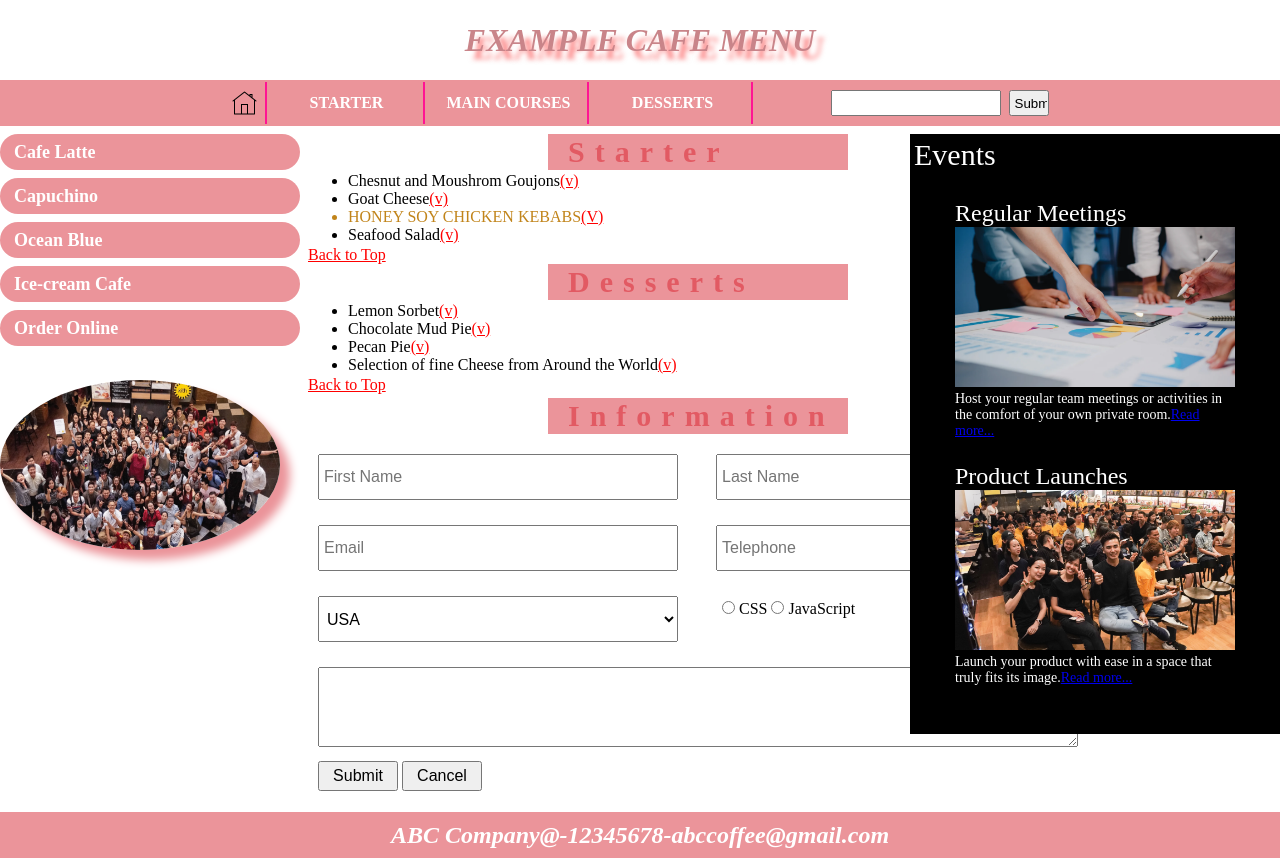
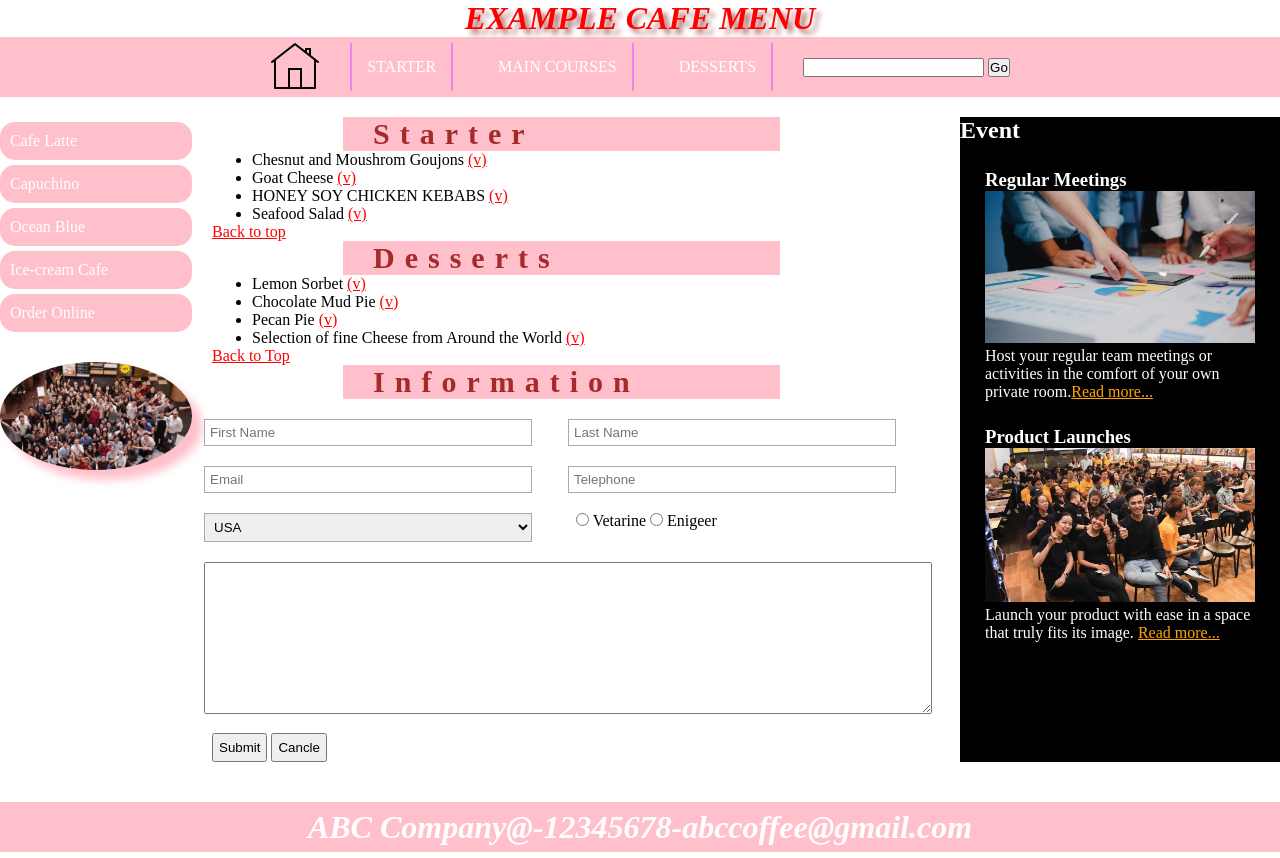
Before and after one commit to imthaivu/htcnweb2023, a plain HTML site: page tuan2/Bai1/index.html in a window 1280 px wide. Drawn offline with Linux system fonts and the light colour scheme.

Commit message:
lam tet 3 lan valentine lan 2

```diff
--- a/tuan2/Bai1/index.html
+++ b/tuan2/Bai1/index.html
@@ -1,123 +1,154 @@
 <!DOCTYPE html>
 <html lang="en">
   <head>
-    <meta charset="UTF-8">
-    <meta name="viewport" content="width=device-width, initial-scale=1.0">
+    <meta charset="UTF-8" />
+    <meta name="viewport" content="width=device-width, initial-scale=1.0" />
     <title>Cafe</title>
-    <link rel="stylesheet" href="style.css">
+    <link rel="stylesheet" href="style.css" />
   </head>
   <body>
-    <div class="container">
+    <div class="wrapper">
       <header>
-            <!-- Begin title -->
-            <h1>Example cafe menu</h1>
-            <!-- End title -->
-
-            <!-- Begin nav -->
-            <div id="nav">
-                <img src="img/icons8-home-50.png" alt="home">
-                <ul class="menu">
-                    <li><a href="#">Starter</a></li>
-                    <li><a href="#">Main Courses</a></li>
-                    <li><a href="#">Desserts</a></li>
+        <h1>EXAMPLE CAFE MENU</h1>
+        <nav>
+          <img src="./img/icons8-home-50.png" alt="home" />
+          <ul>
+            <li>STARTER</li>
+            <li>MAIN COURSES</li>
+            <li>DESSERTS</li>
           </ul>
-                <input type="text" value="" class="sreach">
-                <input type="submit" class="btn-submit">
+          <div class="search">
+            <input type="text" />
+            <button>Go</button>
           </div>
-            <!-- End nav -->
+        </nav>
       </header>
-        <section id="content">
-            <!-- Begin left -->
-            <div class="left">
+      <main>
+        <aside class="left">
           <p>Cafe Latte</p>
           <p>Capuchino</p>
           <p>Ocean Blue</p>
           <p>Ice-cream Cafe</p>
           <p>Order Online</p>
-                <img src="./img/company.png" alt="company">
-            </div>
-            <!-- End left -->
-
-            <!-- Begin center -->
+          <img src="./img/company.png" alt="company" />
+        </aside>
         <div class="center">
-                <div class="content-starter">
-                    <h1>Starter</h1>
+          <section class="sec">
+            <h2>Starter</h2>
             <ul>
-                        <li>Chesnut and Moushrom Goujons<a href="#">(v)</a></li>
-                        <li>Goat Cheese<a href="#">(v)</a></li>
-                        <li>Honey soy chicken kebabs<a href="#">(v)</a></li>
-                        <li>Seafood Salad<a href="#">(v)</a></li>
+              <li>Chesnut and Moushrom Goujons <a href="#">(v)</a></li>
+              <li>Goat Cheese <a href="#">(v)</a></li>
+              <li>HONEY SOY CHICKEN KEBABS <a href="#">(v)</a></li>
+              <li>Seafood Salad <a href="#">(v)</a></li>
+            </ul>
+            <a href="#">Back to top</a>
+          </section>
+          <section class="sec">
+            <h2>Desserts</h2>
+            <ul>
+              <li>Lemon Sorbet <a href="#">(v) </a></li>
+              <li>Chocolate Mud Pie <a href="#">(v)</a></li>
+              <li>Pecan Pie <a href="#">(v)</a></li>
+              <li>
+                Selection of fine Cheese from Around the World
+                <a href="#">(v)</a>
+              </li>
             </ul>
             <a href="#">Back to Top</a>
+          </section>
+          <section class="sec">
+            <h2>Information</h2>
+            <br />
+            <div class="row">
+              <input
+                type="text"
+                placeholder="First Name"
+                class="half-l col col-half"
+              />
+              <input
+                type="text"
+                placeholder="Last Name"
+                class="half-r col col-half"
+              />
+            </div>
+            <div class="row">
+              <input
+                type="email"
+                placeholder="Email"
+                class="half-l col col-half"
+              />
+              <input
+                type="text"
+                placeholder="Telephone"
+                class="half-r col col-half"
+              />
+            </div>
+            <div class="row">
+              <select name="" id="theid" class="half col col-half half-l">
+                <option value="USA">USA</option>
+                <option value="UK">UK</option>
+                <option value="VN">VN</option>
+              </select>
+              <div class="choose col col-half" style="border: none">
+                <input type="radio" name="choose" />
+                <label for="">Vetarine</label>
+                <input type="radio" name="choose" />
+                <label for="">Enigeer</label>
+              </div>
+              <textarea
+                name=""
+                id=""
+                cols="30"
+                rows="10"
+                placeholder=""
+              ></textarea>
+            </div>
+            <button>Submit</button>
+            <button>Cancle</button>
+          </section>
+        </div>
+        <aside class="right">
+          <h2>Event</h2>
+          <div class="event-container">
+            <div class="meet">
+              <h3>Regular Meetings</h3>
+              <img src="./img/meeting.png" alt="meet" />
+              <p>
+                Host your regular team meetings or activities in the comfort of
+                your own private room.<a href="#">Read more... </a>
+              </p>
             </div>
 
-                <div class="content-desserts">
-                    <h1>Desserts</h1>
-                    <ul>
-                        <li>Lemon Sorbet<a href="#">(v)</a></li>
-                        <li>Chocolate Mud Pie<a href="#">(v)</a></li>
-                        <li>Pecan Pie<a href="#">(v)</a></li>
-                        <li>Selection of fine  Cheese from Around the World<a href="#">(v)</a></li>
-                    </ul>
-                    <a href="#">Back to Top</a>
-                </div>
-                <div class="content-input">
-                    <h1>Information</h1>
-                    <form action="#" class="infor">
-                        <div class="box">
-                            <div class="name">
-                                <input type="text" placeholder="First Name" >
-                                <input type="text" placeholder="Last Name" >
-                            </div>
-                            <div class="information">
-                                <input type="email" placeholder="Email" required>
-                                <input type="text" placeholder="Telephone" >
+            <div class="launches">
+              <h3>Product Launches</h3>
+              <img src="./img/launch.png" alt="launch" />
+              <p>
+                Launch your product with ease in a space that truly fits its
+                image. <a href="#">Read more...</a>
+              </p>
             </div>
           </div>
-                        <div class="box-2">
-                            <select name="nation" id="nation">
-                                <option value="USA">USA</option>
-                                <option value="USA">VietNam</option>
-                                <option value="USA">South Korea</option>
-                            </select>
-                            <div class="btn-choose">
-                                <input type="radio" id="css" name="fav_language" value="CSS">
-                                <label for="css">CSS</label>
-                                <input type="radio" id="javascript" name="fav_language" value="JavaScript">
-                                <label for="javascript">JavaScript</label>
-                            </div>
-                        </div>
-                        <div class="box-3">
-                            <textarea name="text" id="text"></textarea>
-                            <input type="submit" value="Submit">
-                            <input type="submit" value="Cancel">
-                        </div>
-                    </form>
-                </div>
-            </div>
-            <!-- End center -->
-
-            <!-- Begin right -->
-            <div class="right">
-                <div class="event">
-                    <h1>Events</h1>
-                    <div class="item1">
-                        <p>Regular Meetings</p>
-                        <img src="./img/meeting.png" alt="meet">
-                        <p>Host your regular team meetings or activities in the comfort of your own private room.<a href="#">Read more...</a></p>
-                    </div>
-                    <div class="item2">
-                        <p>Product Launches</p>
-                        <img src="./img/launch.png" alt="launch">
-                        <p>Launch your product with ease in a space that truly fits its image.<a href="#">Read more...</a></p>
-                    </div>
-                </div>
-            </div>
-            <!-- End right -->
-        </section>
+        </aside>
+      </main>
       <footer>
-            <i>ABC Company@-12345678-abccoffee@gmail.com</i>
+        <h1>ABC Company@-12345678-abccoffee@gmail.com</h1>
       </footer>
     </div>
   </body>
 </html>
+
+<!-- EXAMPLE CAFE MENU
+
+
+Events
+
+
+meet
+
+
+
+
+launch
+Launch your product with ease in a space that truly fits its image.Read more...
+
+ -->
--- a/tuan2/Bai1/style.css
+++ b/tuan2/Bai1/style.css
@@ -1,263 +1,168 @@
-*{
+* {
   margin: 0;
   padding: 0;
   box-sizing: border-box;
 }
 
-header h1{
+/* common */
+.row {
+  margin: 0 -8px;
+
   width: 100%;
-    height: 80px;
-    text-align: center;
-    line-height: 80px;
-    text-transform: uppercase;
-    font-style: italic;
-    color: #c98489;
-    text-shadow: 8px 8px 5px rgb(250, 0, 0, 0.5);
+}
+.row::after {
+  content: "";
+  display: block;
+  clear: both;
+}
+.col {
+  padding: 0 8px;
+  float: left;
+}
+.col-half {
+  width: 45%;
 }
 
-header #nav{
-    width: 100%;
-    height: 46px;
-    display: flex;
-    gap: 8px;
-    background-color: rgba(235,148,154,255);
-    align-items: center;
-    justify-content: center;
+header {
+  margin-bottom: 20px;
 }
 
-#nav img {
-    width: 25px;
-    height: 25px;
-    margin: 10.5px 0;
+header h1 {
+  color: red;
+  font-style: italic;
+  text-shadow: 5px 5px 5px rgb(177, 110, 110);
+  text-align: center;
 }
 
-#nav .menu li{
-    list-style: none;
-    display: inline-block;
-    width: 160px;
-    height: 42px;
-    line-height: 42px;
-    border-right: 2px solid deeppink;
+header nav {
+  display: flex;
+  background-color: pink;
+  justify-content: center;
+  align-items: center;
+  gap: 30px;
+  color: white;
+  height: 60px;
 }
 
-#nav .menu li:first-child{
-    border-left: 2px solid deeppink;
+header nav ul {
+  display: flex;
+  list-style: none;
+  gap: 30px;
+}
+header nav ul li {
+  border-right: 2px solid violet;
+  padding: 15px;
 }
 
-.menu li a{
-    width: 160px;
-    text-decoration: none;
-    color: #fff;
-    padding: 0 14px;
-    display: block;
-    text-align: center;
-    text-transform: uppercase;
-    font-weight: bold;
+header nav ul li:first-child {
+  border-left: 2px solid violet;
 }
 
-#nav .sreach{
-    margin-left: 70px;
-    width: 170px;
-    height: 26px;
-    padding: 4px 0;
+/* main */
+main {
+  display: flex;
 }
 
-#nav .btn-submit{
-    width: 40px;
-    height: 26px;
-    padding: 4px;
+/* left */
+.left {
+  width: 15%;
+  color: white;
 }
 
-#content{
-    width: 100%;
-    margin: 8px 0;
-    display: flex;
-    gap: 8px;
-
+.left p {
+  border-radius: 15px;
+  background-color: pink;
+  padding: 10px;
+  margin-top: 5px;
 }
 
-.left{
-    width: 310px;
+.left img {
+  width: 100%;
+  margin-top: 30px;
+  border-radius: 50%;
+  box-shadow: 10px 10px 10px pink;
 }
 
-.left img{
-    width: 280px;
-    height: 170px;
-    border-radius: 50%;
-    margin-top: 26px;
-    box-shadow: 10px 10px 10px rgba(235,148,154,255);;
+/* .center */
+.center {
+  width: 60%;
 }
 
-.left p{
-    width: 300px;
-    height: 36px;
-    line-height: 36px;
-    font-size: 18px;
-    background-color: rgba(235,148,154,255);
-    border-radius: 100px;
-    padding: 0px 14px;
-    margin-bottom: 8px;
-    color: #fff;
-    font-weight: bold;
+.center .sec {
+  margin: 0 20px;
+}
+.center .sec h2 {
+  width: 60%;
+  background-color: pink;
+  display: inline-block;
+  letter-spacing: 10px;
+  color: brown;
+  translate: 30%;
+  padding: 0 30px;
+  font-size: 30px;
+  margin: 0 auto;
 }
 
-.center{
-    width: 780px;
+.center .sec ul {
+  margin-left: 40px;
 }
 
-.center h1{
-    width: 300px;
-    height: 36px;
-    background-color: rgba(235,148,154,255);
-    line-height: 36px;
-    font-size: 30px;
-    margin: 0 auto;
-    padding: 0 20px;
-    color: #e25a63;
-    letter-spacing: 10px;
-}
-
-.center a{
+.center .sec a {
   color: red;
 }
 
-.content-starter li:nth-child(3){
-    text-transform: uppercase;
-    color: #c1841a;
+.center input {
+  padding: 5px;
+  border: 1px solid #aaa;
+  margin-top: 20px;
 }
-
-.center ul{
-    margin: 2px 40px;
-}
-
-.center .content-input{
-    width: 780px;
-    padding: 4px 10px;
-}
-
-.center .content-input form{
-    width: 760px;
+.center select {
+  padding: 5px;
+  border: 1px solid #aaa;
   margin-top: 20px;
 }
 
-.content-input .box input{
-    width: 360px;
-    height: 46px;
-    padding: 4px;
-    font-size: 16px;
-
+.center .half-l {
+  margin-right: 5%;
 }
 
-.box input:nth-child(1){
-    margin-right: 34px;
+textarea {
+  width: 100%;
+  margin-top: 20px;
 }
 
-.content-input .box .name{
-    margin-bottom: 25px;
+.center button {
+  padding: 5px;
+  margin-top: 15px;
+}
+/* right */
+
+.right {
+  width: 25%;
+  background-color: black;
+  color: #fff;
 }
 
-.box{
-    margin-bottom: 25px;
+.right img {
+  width: 100%;
+}
+.right a {
+  color: orange;
+}
+.right .event-container {
+  padding: 25px;
+}
+.right .launches {
+  margin-top: 25px;
 }
 
-.box-2{
-    width: 760px;
-    height: 46px;
-    margin-bottom: 25px;
+/* footer */
+footer {
+  height: 50px;
+  font-style: italic;
+  color: white;
+  background-color: pink;
+  text-align: center;
+  line-height: 50px;
+  margin-top: 40px;
 }
-
-#nation{
-    width: 360px;
-    height: 46px;
-    padding: 4px;
-    font-size: 16px;
-    margin-right: 34px;
-}
-
-#nation option{
-    font-size: 16px;
-}
-
-.box-2 .btn-choose{
-    width: 360px;
-    height: 46px;
-    padding: 4px;
-    font-size: 16px;
-    float: right;
-    font-size: 16px;
-}
-
-.box-3{
-    width: 760px;
-}
-
-.box-3 textarea{
-    width: 760px;
-    height: 80px;
-    font-size: 16px;
-    padding: 4px;
-    margin-bottom: 10px;
-}
-
-.box-3 input{
-    width: 80px;
-    height: 30px;
-    font-size: 16px;
-}
-
-.right{
-    width: 412px;
-    height: 670px;
-    position: relative;
-}
-
-.right .event{
-    width: 370px;
-    height: 600px;
-    position: absolute;
-    background-color: black;
-    right: 0;
-}
-
-.right .item1{
-    width: 280px;
-    margin: 24px auto;
-}
-
-.right .item2{
-    width: 280px;
-    margin: 24px auto;
-}
-
-.right img{
-    width: 280px;
-    height: 160px;
-}
-
-.event h1{
-    color: #fff;
-    font-size: 30px;
-    font-weight: 400;
-    padding: 4px;
-}
-
-.event p{
-    color: #fff;
-    font-size: 14px;
-}
-
-.event p:nth-child(1){
-    font-size: 24px;
-    font-weight: 200;
-}
-
-footer{
-    width: 100%;
-    height: 46px;
-    background-color: rgba(235,148,154,255);
-    color: #fff;
-    text-align: center;
-    line-height: 46px;
-    font-size: 24px;
-    font-weight: 600;
-}
```
Lines whose indentation alone changed are shown as unchanged.
